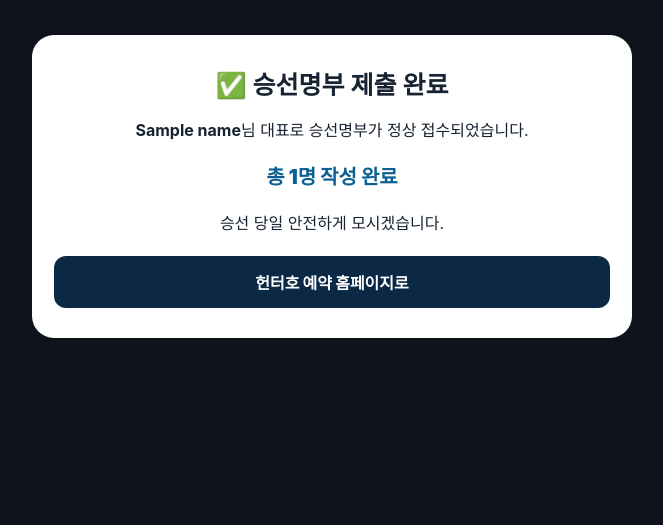
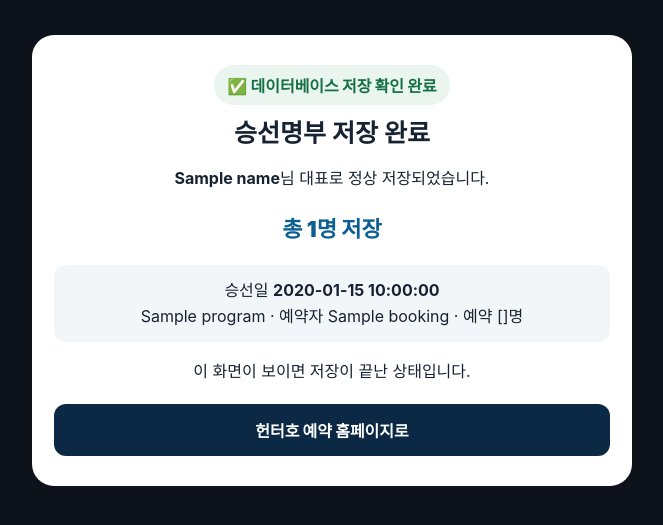
Before and after one commit to kimkyunghwan007/hunter-booking, a Flask app: template templates/passenger_done.html in a window 1280 px wide. Shown: the top 525 px of the page, without its empty margins (308-971 px from the left). Run offline with Flask 3, Linux system fonts and the light colour scheme; the template is opened without the code that fills it: most values are stand-ins (such as "Sample title", 1, 10 or a date in 2020); some libraries are stand-ins or nearby versions.

Commit message:
Update passenger_done.html for submission confirmation

```diff
--- a/templates/passenger_done.html
+++ b/templates/passenger_done.html
@@ -1,11 +1,23 @@
-<!doctype html><html lang="ko"><head><meta charset="utf-8"><meta name="viewport" content="width=device-width,initial-scale=1">
-<title>승선명부 제출 완료</title><style>
+<!doctype html>
+<html lang="ko">
+<head>
+<meta charset="utf-8">
+<meta name="viewport" content="width=device-width,initial-scale=1">
+<title>승선명부 저장 완료</title>
+<style>
 body{margin:0;background:#0e131b;color:#fff;font-family:-apple-system,BlinkMacSystemFont,"Noto Sans KR","Malgun Gothic",sans-serif}
 main{max-width:600px;margin:auto;padding:35px 20px}.card{background:#fff;color:#172332;border-radius:22px;padding:30px 22px;text-align:center}
-h1{font-size:25px;margin:0 0 15px}.count{font-size:20px;font-weight:900;color:#0b5f93}
+h1{font-size:25px;margin:0 0 15px}.ok{display:inline-block;background:#eaf5ef;color:#147044;border-radius:999px;padding:8px 13px;font-weight:900;margin-bottom:8px}
+.count{font-size:22px;font-weight:900;color:#0b5f93}.info{background:#f3f6f8;border-radius:12px;padding:13px;margin:16px 0;line-height:1.6}
 a{display:block;margin-top:22px;background:#0b2945;color:#fff;text-decoration:none;padding:14px;border-radius:12px;font-weight:900}
-</style></head><body><main><div class="card">
-<h1>✅ 승선명부 제출 완료</h1><p><b>{{name}}</b>님 대표로 승선명부가 정상 접수되었습니다.</p>
-{% if count %}<p class="count">총 {{count}}명 작성 완료</p>{% endif %}
-<p>승선 당일 안전하게 모시겠습니다.</p><a href="/">헌터호 예약 홈페이지로</a>
+</style>
+</head>
+<body><main><div class="card">
+<div class="ok">✅ 데이터베이스 저장 확인 완료</div>
+<h1>승선명부 저장 완료</h1>
+<p><b>{{name}}</b>님 대표로 정상 저장되었습니다.</p>
+<p class="count">총 {{count}}명 저장</p>
+<div class="info">승선일 <b>{{boarding_date}}</b>{% if booking %}<br>{{booking.program}} · 예약자 {{booking.name}} · 예약 {{booking.people}}명{% endif %}</div>
+<p>이 화면이 보이면 저장이 끝난 상태입니다.</p>
+<a href="/">헌터호 예약 홈페이지로</a>
 </div></main></body></html>
```
